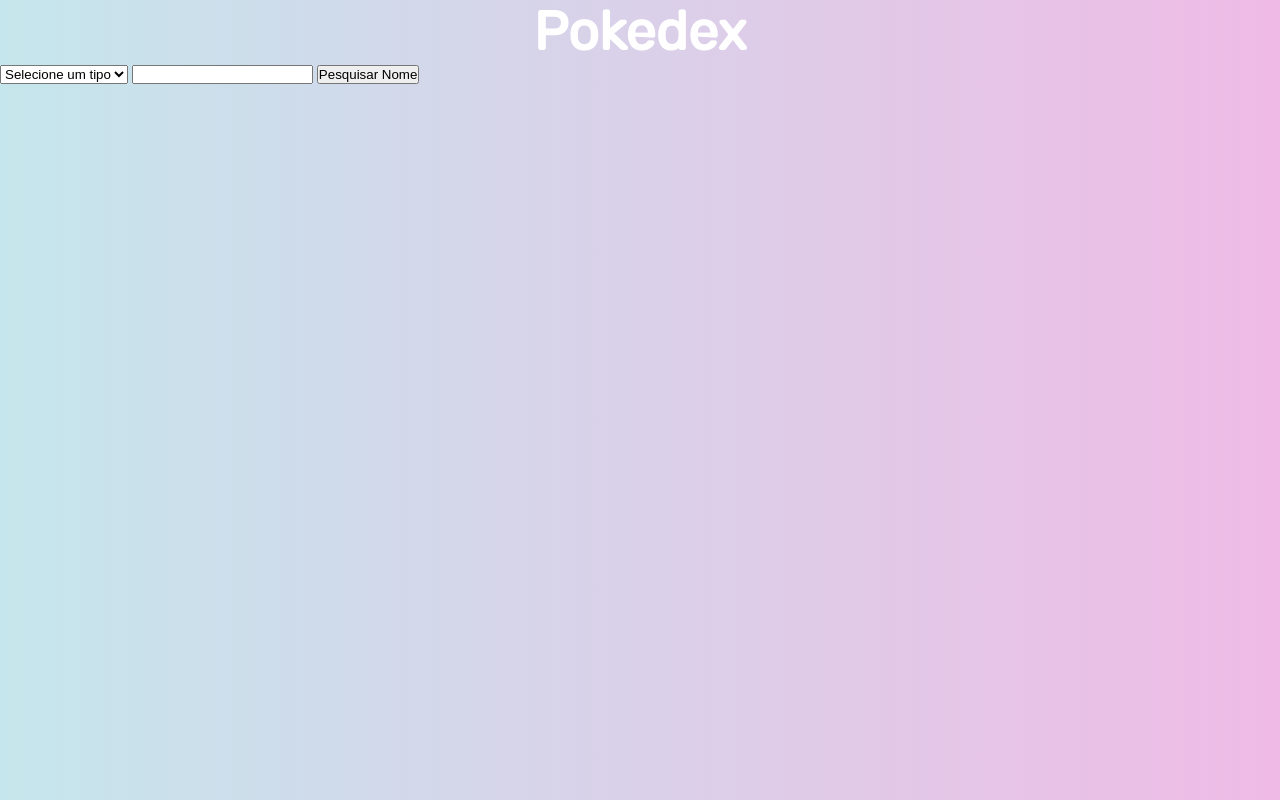
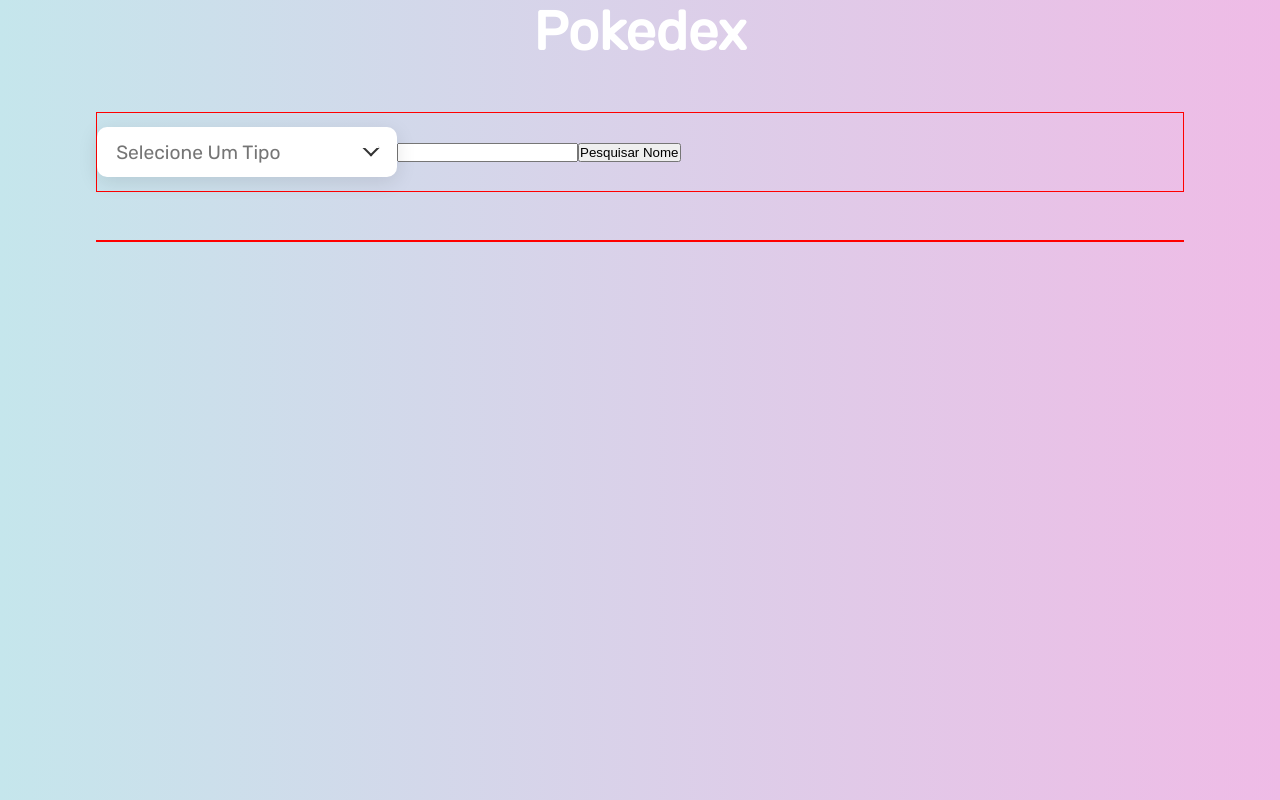
Before and after one commit to CalebeFelipe/pokedex-api, a plain HTML site: page index.html in a window 1280 px wide. Drawn offline with Linux system fonts and the light colour scheme; no server answers.

Commit message:
feat: adding dropbox styling

```diff
--- a/app.js
+++ b/app.js
@@ -13,7 +13,7 @@ const generateHTML = pokemons => pokemons.reduce((accumulator, { name, id, types
 
     accumulator += `
         <li class="card">
-            <a id="card" disabled href="file:///D:/Backup/Desktop/programação-calebe/Projetos_Portfólio/API/pokedex-master/info.html?nome=${name}" >
+            <a id="card" disabled href="./info.html?nome=${name}" >
                 <span class="card-id">${id}</span>
                 <img class="card-image" src="https://img.pokemondb.net/sprites/bank/normal/${name}.png" alt="${name}">
                 <div class="abilities">
@@ -37,8 +37,10 @@ const pokemonPromises = generatePokemonPromise()
 
 console.log(pokemonPromises)
 
-const filterType = () => {
-    const type = searchType.value
+const filterType = info => {
+    const type = info
+    const inputVisor = document.querySelector('.textDropDown')
+    inputVisor.value = type
 
     if(type != '') {
         Promise.all(pokemonPromises)
@@ -50,6 +52,8 @@ const filterType = () => {
         .then(generateHTML)
         .then(insertPokemonIntoPage)
     }
+
+    show()
 }
 
 const criarCard = data => {
@@ -90,6 +94,15 @@ const showCard = () => {
         .then(insertPokemonIntoPage)
 }
 
+const show = () => {
+    const containerArrow = document.querySelector('.containerDropDown')
+    const viewportDropDown = document.querySelector('.dropDown')
+
+    containerArrow.classList.toggle('active')
+    viewportDropDown.classList.toggle('show')
+}
+
+
 Promise.all(pokemonPromises)
     .then(generateHTML)
     .then(insertPokemonIntoPage)
--- a/index.html
+++ b/index.html
@@ -10,30 +10,43 @@
 
   <header>
     <h1>Pokedex</h1>
-    <select id="type" name="type" onchange="filterType()">
-      <option value='' selected>Selecione um tipo</option>
-      <option value='grass'>grass</option>
-      <option value='fire'>fire</option>
-      <option value='water'>water</option>
-      <option value='electric'>electric</option>
-      <option value='normal'>normal</option>
-      <option value='ice'>ice</option>
-      <option value='fighting'>fighting</option>
-      <option value='poison'>poison</option>
-      <option value='ground'>ground</option>
-      <option value='flying'>flying</option>
-      <option value='psychic'>psychic</option>
-      <option value='bug'>bug</option>
-      <option value='rock'>rock</option>
-      <option value='ghost'>ghost</option>
-      <option value='dragon'>dragon</option>
-      <option value='dark'>dark</option>
-      <option value='steel'>steel</option>
-      <option value='fairy'>fairy</option>
-    </select>
+  </header>
+
+  <section class="filter container">
+
+
+
+    <div class="containerDropDown">
+      <input type="text" class="textDropDown" placeholder="Selecione um tipo" onclick="show()" readonly>
+
+      <div class="dropDown">
+        <ul class="listDropDown">
+          <li class="itemDropDown" onclick="filterType('grass')">grass</li>
+          <li class="itemDropDown" onclick="filterType('fire')">fire</li>
+          <li class="itemDropDown" onclick="filterType('water')">water</li>
+          <li class="itemDropDown" onclick="filterType('electric')">electric</li>
+          <li class="itemDropDown" onclick="filterType('normal')">normal</li>
+          <li class="itemDropDown" onclick="filterType('ice')">ice</li>
+          <li class="itemDropDown" onclick="filterType('fighting')">fighting</li>
+          <li class="itemDropDown" onclick="filterType('poison')">poison</li>
+          <li class="itemDropDown" onclick="filterType('ground')">ground</li>
+          <li class="itemDropDown" onclick="filterType('flying')">flying</li>
+          <li class="itemDropDown" onclick="filterType('psychic')">psychic</li>
+          <li class="itemDropDown" onclick="filterType('bug')">bug</li>
+          <li class="itemDropDown" onclick="filterType('rock')">rock</li>
+          <li class="itemDropDown" onclick="filterType('ghost')">ghost</li>
+          <li class="itemDropDown" onclick="filterType('dragon')">dragon</li>
+          <li class="itemDropDown" onclick="filterType('dark')">dark</li>
+          <li class="itemDropDown" onclick="filterType('steel')">steel</li>
+          <li class="itemDropDown" onclick="filterType('fairy')">fairy</li>
+        </ul>
+      </div>
+
+    </div>
     <input id="name" type="text" name="type">
     <button type="button" onclick="getPokemonInfo()">Pesquisar Nome</button>
-  </header>
+  </section>
+
   <main class="container">
     <ul data-js="pokedex" class="pokedex"></ul>
   </main>
--- a/style.css
+++ b/style.css
@@ -20,9 +20,106 @@ li {
 	list-style: none;
 }
 
+::-webkit-scrollbar {
+	background-color: hsl(218, 4%, 85%);
+	width: 0.6rem;
+	border-radius: 0.5rem;
+	/*border-bottom-right-radius: 5px;*/
+
+}
+
+::-webkit-scrollbar-thumb {
+	background-color: hsl(218, 4%, 75%);
+	border-radius: 0.5rem;
+}
+
+::-webkit-scrollbar-thumb:hover {
+	background-color: hsl(218, 92%, 85%);
+}
+
 .container {
 	max-width: 68rem;
-	margin: 0 auto;
+	margin: 3rem auto;
+}
+
+.filter {
+	display: flex;
+	align-items: center;
+	height: 5rem;
+	border: 1px solid red;
+}
+
+.containerDropDown {
+	position: relative;
+	width: 300px;
+	height: 50px;
+}
+
+.containerDropDown::before {
+	content: '';
+	position: absolute;
+	right: 20px;
+	top: 15px;
+	z-index: 10000;
+	height: 8px;
+	width: 8px;
+	border: 2px solid #333;
+	border-top: 2px solid #fff;
+	border-right: 2px solid #fff;
+	transform: rotate(-45deg);
+	transition: .5s;
+	pointer-events: none;
+}
+
+.containerDropDown.active::before {
+	transform: rotate(-225deg);
+	top: 22px;
+}
+
+.containerDropDown .textDropDown {
+	position: absolute;
+	top: 0;
+	left: 0;
+	height: 100%;
+	width: 100%;
+	cursor: pointer;
+	background-color: #fff;
+	border: none;
+	outline: none;
+	box-shadow: 0 5px 20px rgba(0, 0, 0, 0.1);
+	padding: 1rem 1.2rem;
+	border-radius: 10px;
+	font-size: 1.2rem;
+	font-family: rubik;
+	text-transform: Capitalize;
+}
+
+.containerDropDown .dropDown {
+	position: absolute;
+	top: 60px;
+	width: 100%;
+	height: 265px;
+	background-color: #fff;
+	color: black;
+	box-shadow: 0 30px 30px rgba(0, 0, 0, 0.1);
+	border-radius: 10px;
+	overflow-y: scroll;
+	display: none;
+}
+
+.containerDropDown .dropDown.show {
+	display: block;
+}
+
+.containerDropDown .dropDown .itemDropDown {
+	width: 100%;
+	padding: 0.8rem;
+	cursor: pointer;
+}
+
+.containerDropDown .dropDown .itemDropDown:hover {
+	background: #62baea;
+	color: #fff;
 }
 
 .pokedex {
@@ -31,6 +128,7 @@ li {
 	gap: 1.6rem;
 	width: 100%;
 	padding-inline-start: 0;
+	border: 1px solid red;
 }
 
 .card a {
@@ -45,6 +143,12 @@ li {
 	align-items: center;
 	text-decoration: none;
 	color: black;
+}
+
+.card.info a{
+	width: 60%;
+	height: 25rem;
+	margin: 0 auto;
 }
 
 .card:hover {
```
Also changed, not shown: info.js (+9 -8 lines).
